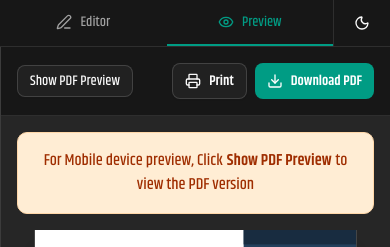
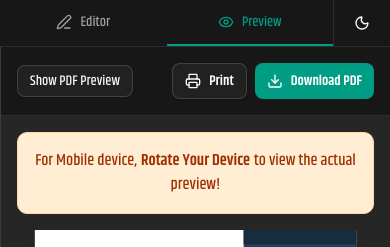
Before and after one commit to kstmostofa/resume-canvas, a Next.js app: page /builder in a window 390 px wide. Both pictures are taken after a click on the button "Preview". Shown: the top 247 px of the page. Built offline with nearby package versions, Linux system fonts and the light colour scheme; what @react-pdf/renderer would draw is missing.

Commit message:
Mobile Device warning message

```diff
--- a/components/builder/preview/resume-preview.tsx
+++ b/components/builder/preview/resume-preview.tsx
@@ -33,14 +33,6 @@ import { darkenColor } from "@/lib/utils";
 import { Social } from "@/lib/types";
 import { RenderResume } from "./render-resume";
 import { PDFViewer } from "@react-pdf/renderer";
-
-// const PDFViewer = dynamic(
-//     () => import("@react-pdf/renderer").then((mod) => mod.PDFViewer),
-//     {
-//         ssr: false,
-//         loading: () => <p>Loading PDF Viewer...</p>,
-//     },
-// );
 
 export function ResumePreview() {
     const { resumeData, settings } = useResumeStore();
@@ -255,9 +247,9 @@ export function ResumePreview() {
             </div>
             <div className="border bg-orange-100 border-orange-200 p-4 mt-4 mx-4 rounded-lg block md:hidden">
                 <h4 className="text-md text-center font-medium text-orange-800">
-                    For Mobile device preview, Click
-                    <span className="font-bold px-1">Show PDF Preview</span>
-                    to view the PDF version
+                    For Mobile device,
+                    <span className="font-bold px-1">Rotate Your Device</span>
+                    to view the actual preview!
                 </h4>
             </div>
 
```
